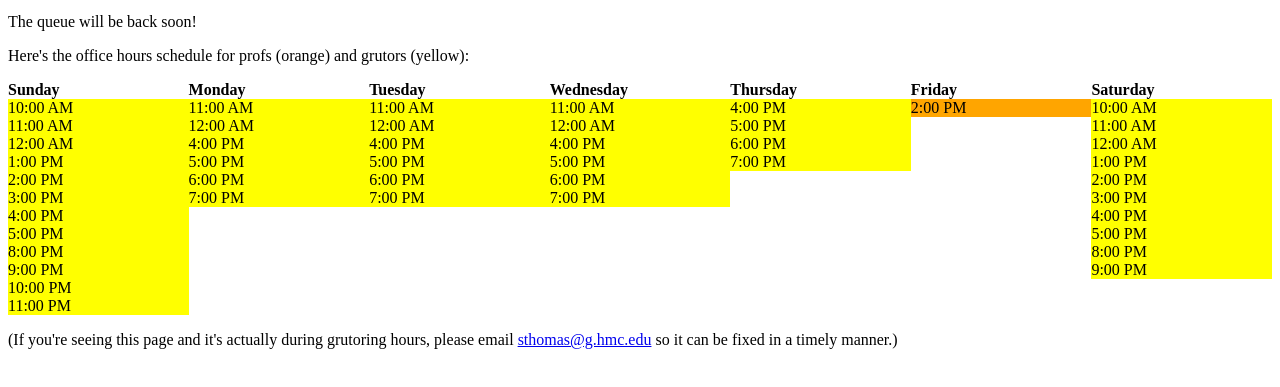
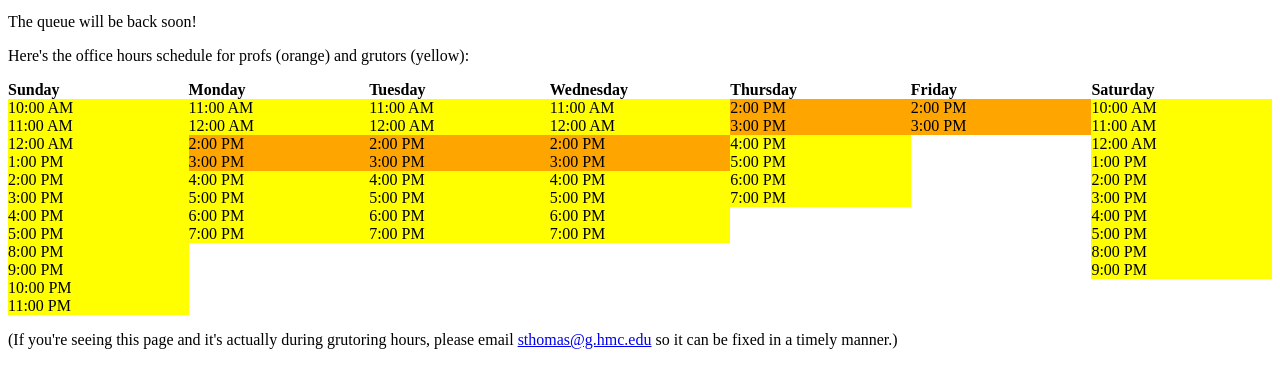
Before and after one commit to GiselleSerate/70redir, a plain HTML site: page index.html in a window 1280 px wide. Shown: the part 119-506 px from the top of the page. Drawn offline with Linux system fonts and the light colour scheme.

Commit message:
Add office hours

```diff
--- a/index.html
+++ b/index.html
@@ -11,6 +11,7 @@
             // Friday, nothing
             5: {
                 14: 1,
+                15: 1,
             },
             // Saturday, 10 AM - 6 PM, 8 PM - 12 AM
             6: {
@@ -44,6 +45,8 @@
             1: {
                 11: 2,
                 12: 2,
+                14: 1,
+                15: 1,
                 16: 2,
                 17: 2,
                 18: 2,
@@ -53,6 +56,8 @@
             2: {
                 11: 2,
                 12: 2,
+                14: 1,
+                15: 1,
                 16: 2,
                 17: 2,
                 18: 2,
@@ -62,6 +67,8 @@
             3: {
                 11: 2,
                 12: 2,
+                14: 1,
+                15: 1,
                 16: 2,
                 17: 2,
                 18: 2,
@@ -69,6 +76,8 @@
             },
             // Thursday, 4-8
             4: {
+                14: 1,
+                15: 1,
                 16: 2,
                 17: 2,
                 18: 2,
```
